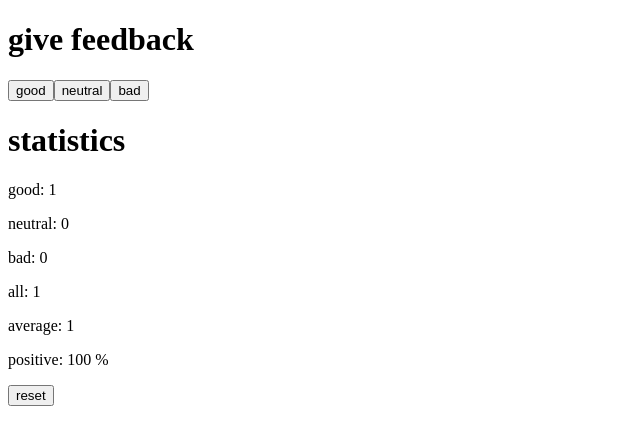
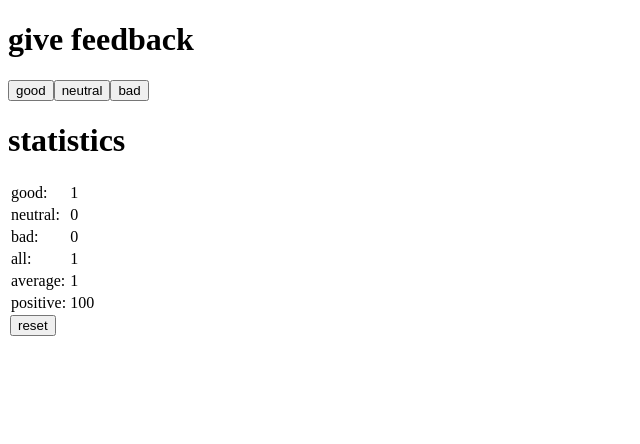
Before and after one commit to diazale16/webdev-helsinki-course, a React (Vite) app in the folder part1/: page / in a window 1280 px wide. Both pictures are taken after a click on the button "good". Shown: the top 444 px of the page, without its empty margins (0-640 px from the left). Built offline with nearby package versions, Linux system fonts and the light colour scheme.

Commit message:
done exercises 1.10 and 1.11 in part 1d

```diff
--- a/part1/src/App.jsx
+++ b/part1/src/App.jsx
@@ -2,11 +2,16 @@ import { useState } from "react"
 
 const Header = ({ title }) => <h1>{title}</h1>
 
-const Display = ({ text, counter }) => <p>{text}: {counter}</p>
+const Button = ({ text, handlerClick}) => <button onClick={handlerClick}>{text}</button>
 
-const Percent = ({ text, counter }) => <p>{text}: {counter} %</p>
-
-const Button = ({ text, handlerClick}) => <button onClick={handlerClick}>{text}</button>
+const StatisticsLine = ({ text, value }) => {
+  return (
+    <tr>
+      <td>{text}:</td>
+      <td>{value}</td>
+    </tr>
+  )
+}
 
 const Statistics = ({ data, handlers }) => {
   if (data.allOpinions === 0) {
@@ -19,15 +24,15 @@ const Statistics = ({ data, handlers }) => {
   const positivePercent = (data.good / data.allOpinions * 100)
 
   return (
-    <div>
-      <Display text={"good"} counter={data.good} ></Display>
-      <Display text={"neutral"} counter={data.neutral} ></Display>
-      <Display text={"bad"} counter={data.bad} ></Display>
-      <Display text={"all"} counter={data.allOpinions} ></Display>
-      <Display text={"average"} counter={averageScore} ></Display>
-      <Percent text={"positive"} counter={positivePercent} ></Percent>
+    <table>
+      <StatisticsLine text="good" value={data.good} ></StatisticsLine>
+      <StatisticsLine text="neutral" value={data.neutral} ></StatisticsLine>
+      <StatisticsLine text="bad" value={data.bad} ></StatisticsLine>
+      <StatisticsLine text="all" value={data.allOpinions} ></StatisticsLine>
+      <StatisticsLine text="average" value={averageScore} ></StatisticsLine>
+      <StatisticsLine text="positive" value={positivePercent} ></StatisticsLine>
       <Button text={"reset"} handlerClick={handlers.handlerReset} ></Button>
-    </div>
+    </table>
   )
 }
 
```
